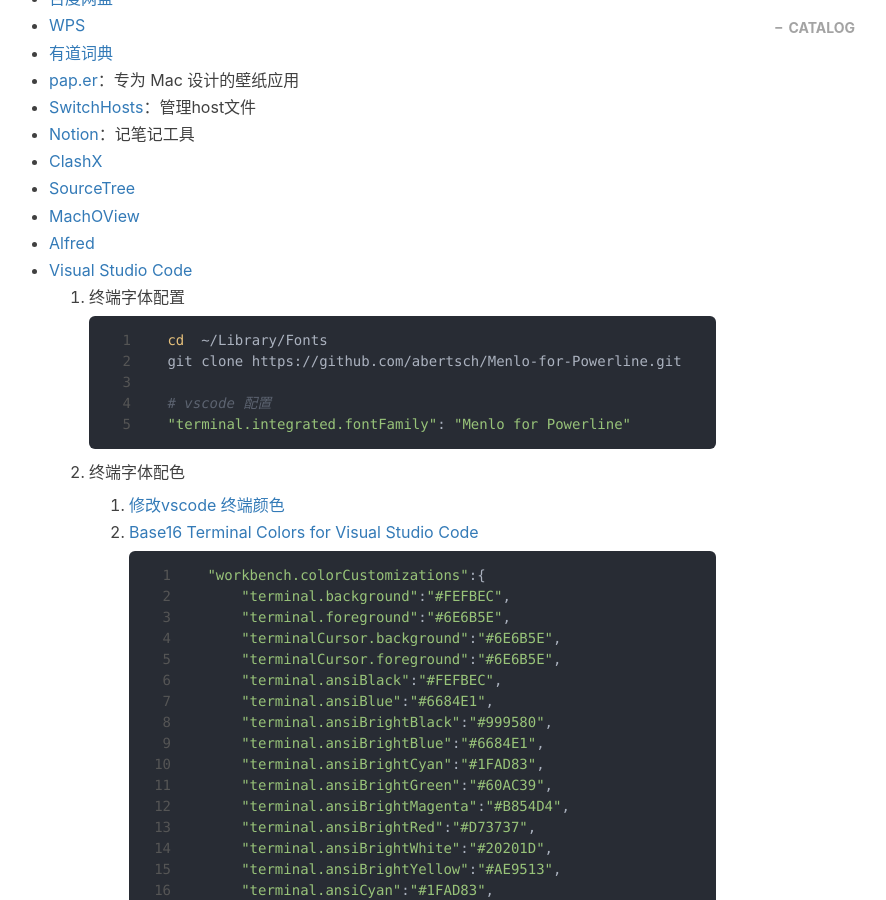
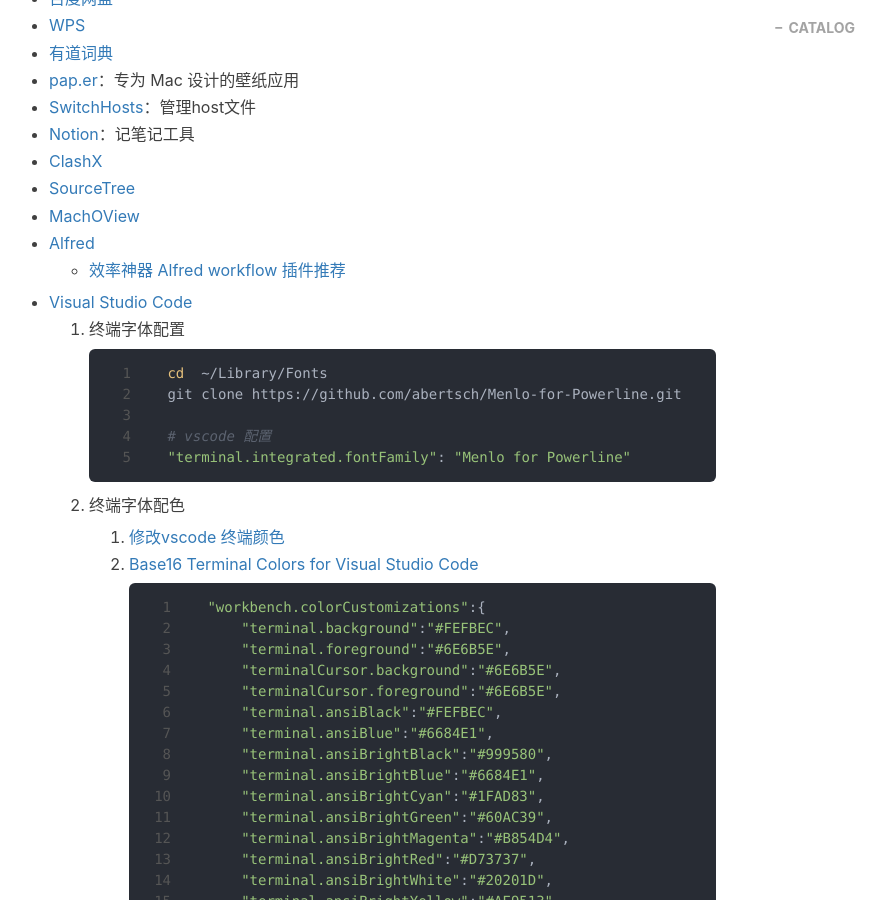
Before and after one commit to 95cc/95cc.github.io, a Jekyll site: the page built from _posts/2022/2022-03-04-我的Mac安装的软件及相关配置.md, in a window 1280 px wide and 900 px high, scrolled down 514 px. Shown: the whole window, without its empty margins (256-1142 px from the left). Built offline with Jekyll 4.4.1, drawn with Linux system fonts in a browser that asks for light colours; nearby versions of some CDN libraries; comment, search, counter and statistics services are not loaded.

Commit message:
更新 《我的Mac安装的软件及相关配置》

```diff
--- a/_posts/2022/2022-03-04-我的Mac安装的软件及相关配置.md
+++ b/_posts/2022/2022-03-04-我的Mac安装的软件及相关配置.md
@@ -25,6 +25,7 @@ tags:
 - [SourceTree](https://www.sourcetreeapp.com/)
 - [MachOView](https://github.com/fangshufeng/MachOView)
 - [Alfred](https://www.alfredapp.com/)
+  - [效率神器 Alfred workflow 插件推荐](https://hufangyun.com/2018/alfred-workflow-recommend/)
 - [Visual Studio Code](https://code.visualstudio.com/)
     1. 终端字体配置
 
```
